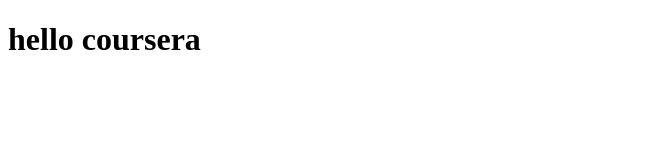
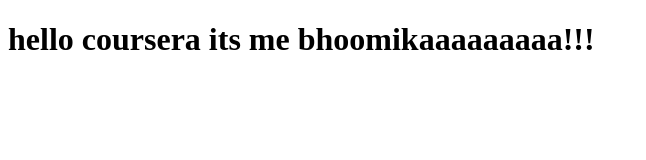
Before and after one commit to Nbhoomi/coursera-test1, a plain HTML site: page site/index.html in a window 1280 px wide. Shown: the whole page, without its empty margins (0-646 px from the left). Drawn offline with Linux system fonts and the light colour scheme.

Commit message:
small changes made to the page

```diff
--- a/site/index.html
+++ b/site/index.html
@@ -4,6 +4,6 @@
 	<title>coursera page</title>
 </head>
 <body>
-<h1>hello coursera</h1>
+<h1>hello coursera its me bhoomikaaaaaaaaa!!!</h1>
 </body>
 </html>
```
